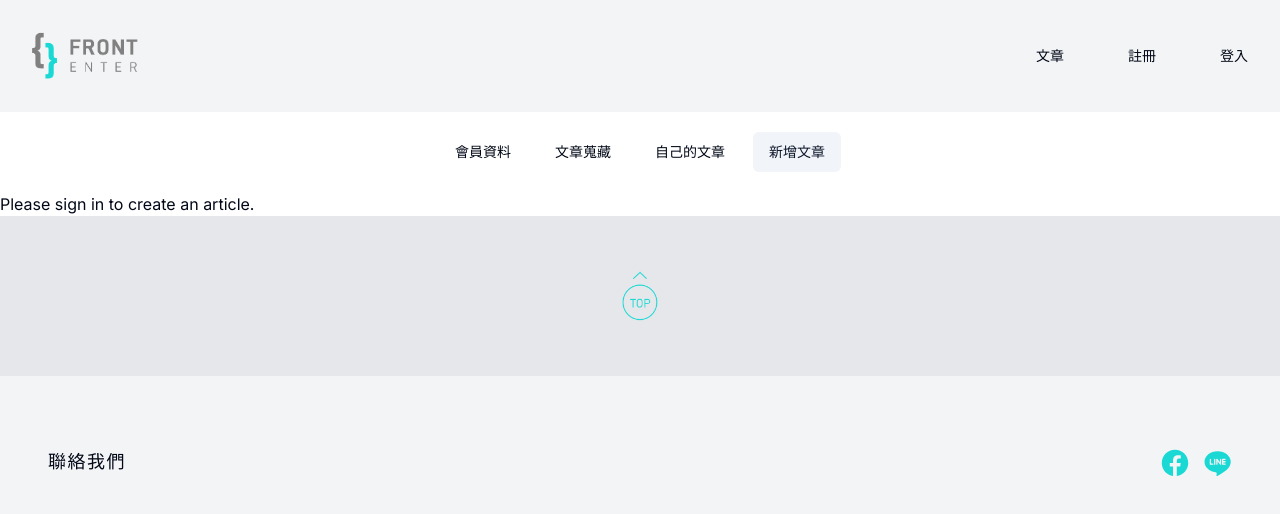
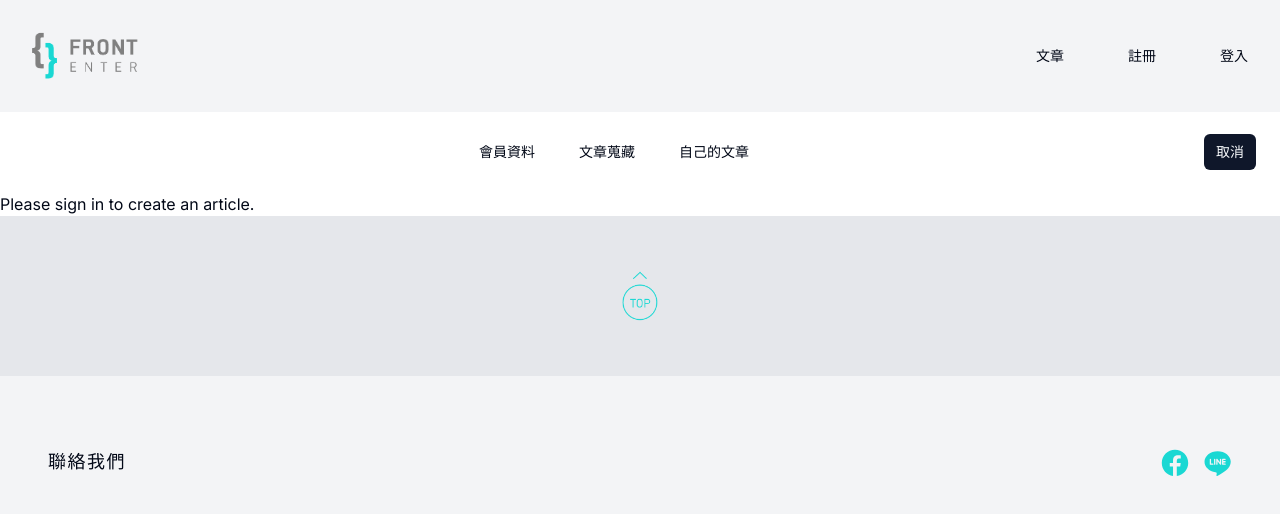
Before and after one commit to iamvince24/frontenter-nextjs-mongodb, a Next.js app: page /profile/article/create in a window 1280 px wide. Shown: the top 514 px of the page. Built offline with nearby package versions, Linux system fonts and the light colour scheme; no server answers.

Commit message:
add new article button

```diff
--- a/src/app/profile/layout.tsx
+++ b/src/app/profile/layout.tsx
@@ -4,6 +4,7 @@ import * as React from 'react'
 import Link from 'next/link'
 import { NavButton } from '@/components/ui/NavButton'
 import { usePathname } from 'next/navigation'
+import { Button } from '@/components/ui/button'
 
 export default function ProfileTab({
   children,
@@ -16,18 +17,34 @@ export default function ProfileTab({
     { path: '/profile', label: '會員資料' },
     { path: '/profile/article/collection', label: '文章蒐藏' },
     { path: '/profile/article/self', label: '自己的文章' },
-    { path: '/profile/article/create', label: '新增文章' },
   ]
+
+  const isInCreatePage = pathname === '/profile/article/create'
 
   return (
     <div>
-      <div className="flex justify-center my-5 gap-3">
-        {navItems.map(item => (
-          <Link href={item.path} key={item.path}>
-            <NavButton active={pathname === item.path}>{item.label}</NavButton>
+      <div className="flex justify-between items-center px-6">
+        <div></div>
+
+        <div className="flex justify-center my-5 gap-3 items-center">
+          {navItems.map(item => (
+            <Link href={item.path} key={item.path}>
+              <NavButton active={pathname === item.path}>{item.label}</NavButton>
+            </Link>
+          ))}
+        </div>
+
+        {isInCreatePage ? (
+          <Link href="/profile/article/self" className="justify-self-end">
+            <Button size="sm">取消</Button>
           </Link>
-        ))}
+        ) : (
+          <Link href="/profile/article/create" className="justify-self-end">
+            <Button size="sm">新增文章</Button>
+          </Link>
+        )}
       </div>
+
       {children}
     </div>
   )
--- a/src/features/article/components/ImageUpload.tsx
+++ b/src/features/article/components/ImageUpload.tsx
@@ -33,8 +33,8 @@ export const ImageUploader = ({
   }
 
   return (
-    <div>
-      <label htmlFor={fieldName}>Upload Image:</label>
+    <div className="flex flex-col gap-2">
+      <label htmlFor={fieldName}>封面圖片上傳:</label>
       <input
         id={fieldName}
         type="url"
@@ -50,7 +50,7 @@ export const ImageUploader = ({
         options={{ sources: ['local'], maxFiles: 1 }}
       >
         {({ open }) => (
-          <Button type="button" onClick={() => open?.()}>
+          <Button type="button" onClick={() => open?.()} className="w-fit">
             Upload Image
           </Button>
         )}
--- a/src/features/article/pages/ArticleFormPage.tsx
+++ b/src/features/article/pages/ArticleFormPage.tsx
@@ -64,9 +64,10 @@ export default function ArticleFormPage({ authorId }: { authorId: string | undef
   }
 
   return (
-    <form onSubmit={handleSubmit(onSubmit)} className="space-y-6 p-6">
-      <ImageUploader register={register} setValue={setValue} />
+    <div className="space-y-6 p-6">
+      <h3 className="scroll-m-20 text-2xl font-semibold tracking-tight">新增文章</h3>
 
+      <form onSubmit={handleSubmit(onSubmit)} className="space-y-6">
         <div>
           <label htmlFor="title" className="block text-sm font-medium text-gray-700">
             標題
@@ -79,6 +80,8 @@ export default function ArticleFormPage({ authorId }: { authorId: string | undef
           />
           {errors.title && <p className="text-red-600">{errors.title.message}</p>}
         </div>
+
+        <ImageUploader register={register} setValue={setValue} />
 
         <div>
           <label htmlFor="content" className="block text-sm font-medium text-gray-700">
@@ -103,6 +106,7 @@ export default function ArticleFormPage({ authorId }: { authorId: string | undef
           Submit
         </button>
       </form>
+    </div>
   )
 }
 
```
Lines whose indentation alone changed are shown as unchanged.
